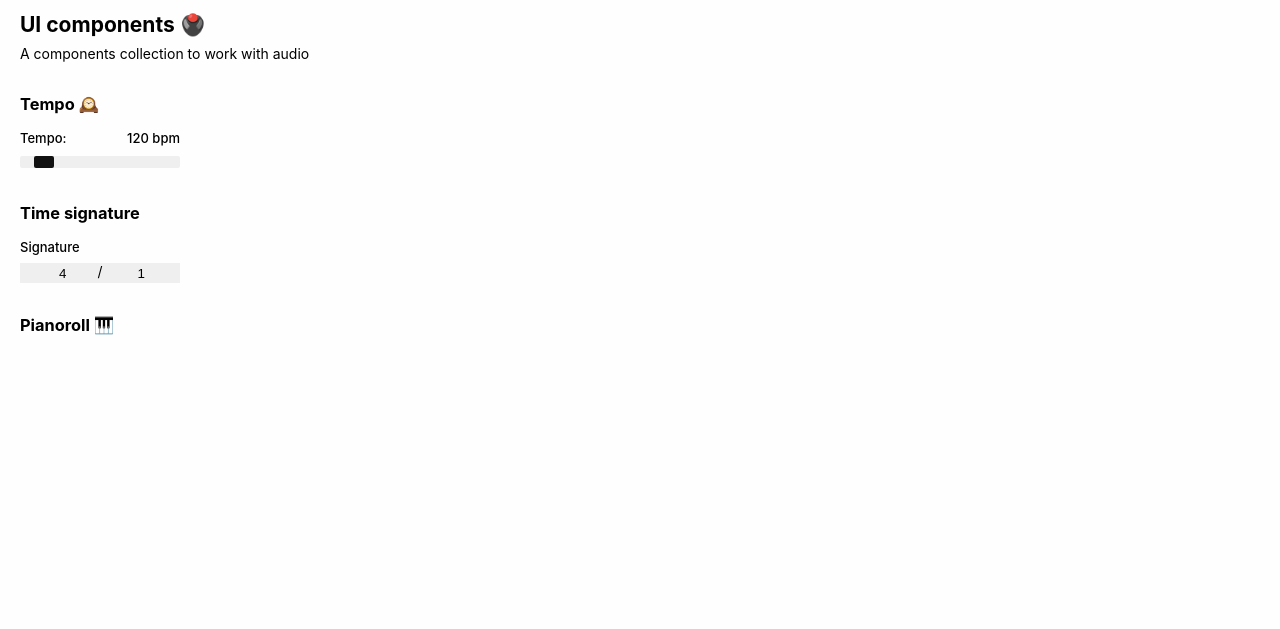
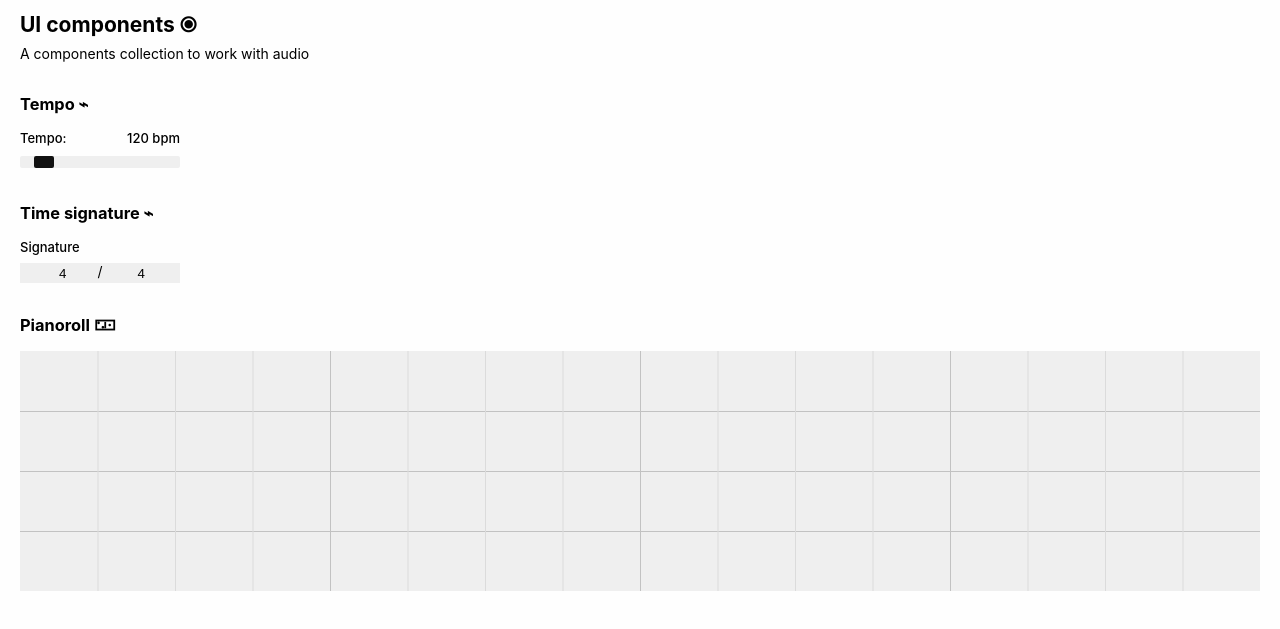
Before and after one commit to engineeringlbs/audio-experiments, a website with bundled scripts: page 06-ui-components/index.html in a window 1280 px wide. Shown: the part 87-716 px from the top of the page. Built offline with nearby package versions, Linux system fonts and the light colour scheme.

Commit message:
feature: pianoroll

```diff
--- a/06-ui-components/index.html
+++ b/06-ui-components/index.html
@@ -10,12 +10,12 @@
     <div class="wrapper mb-32">
       <img src="../assets/logo-line.svg" alt="logo" class="logo" />
 
-      <h2 class="mb-8">UI components 🖲️</h2>
+      <h2 class="mb-8">UI components ⦿</h2>
       <p>A components collection to work with audio</p>
     </div>
 
     <div class="wrapper mb-32">
-      <h3 class="mb-16">Tempo 🕰️</h3>
+      <h3 class="mb-16">Tempo ⌁</h3>
 
       <div class="container mb-32">
         <div class="control bpm">
@@ -34,9 +34,9 @@
     </div>
 
     <div class="wrapper mb-32">
-      <h3 class="mb-16">Time signature</h3>
+      <h3 class="mb-16">Time signature ⌁</h3>
 
-      <div class="container mb-32">
+      <div class="container">
         <div class="control signature">
           <p class="label mb-8">Signature</p>
 
@@ -56,7 +56,7 @@
               <select name="denominator" id="denominator">
                 <option value="1">1</option>
                 <option value="2">2</option>
-                <option value="4">4</option>
+                <option value="4" selected>4</option>
                 <option value="8">8</option>
                 <option value="16">16</option>
               </select>
@@ -67,7 +67,7 @@
     </div>
 
     <div class="wrapper">
-      <h3 class="mb-16">Pianoroll 🎹</h3>
+      <h3 class="mb-16">Pianoroll 🁀</h3>
 
       <div class="pianoroll"></div>
     </div>
--- a/06-ui-components/index.js
+++ b/06-ui-components/index.js
@@ -1,5 +1,6 @@
 import Tempo from './js/tempo.js'
 import TimeSignature from './js/time-signature.js'
+import Pianoroll from './js/pianoroll.js'
 
 /**
  * Basic audio setup
@@ -20,7 +21,7 @@ const SETTINGS = {
   // 0 = white, 1 = black
   // 0, 1, 0, 1, 0, 1, 0, 0, 1, 0, 1, 0
   notes: 12,
-  timeSignature: {
+  signature: {
     numerator: 4, // Beats per bar. 1-99
     denominator: 4, // Beat value. 1, 2, 4, 8 or 16
   },
@@ -30,18 +31,31 @@ const SETTINGS = {
 }
 
 
+const pianoroll = new Pianoroll({
+  wrapper: '.pianoroll',
+  bpm: SETTINGS.bpm,
+  signature: SETTINGS.signature,
+  instruments: ['Open Hat', 'Closed Hat', 'Clap', 'Kick'],
+  onChange: (props) => {
+    console.log(`Pianoroll change: ${props}`);
+  }
+})
 
 const tempo = new Tempo({
   wrapper: '.bpm',
   bpm: SETTINGS.bpm,
   onChange: (bpm) => {
-    console.log(`Tempo changed: ${bpm} BPM`);
+    SETTINGS.bpm = bpm
+    pianoroll.setBpm(bpm)
   }
 })
 
 const timesignature = new TimeSignature({
   wrapper: '.signature',
+  signature: SETTINGS.signature,
   onChange: (props) => {
-    console.log(`Time signature changed: ${props.numerator} / ${props.denominator}`);
+    SETTINGS.signature.numerator = props.numerator
+    SETTINGS.signature.denominator = props.denominator
+    pianoroll.setTimeSignature(SETTINGS.signature)
   }
 })
--- a/06-ui-components/js/pianoroll.js
+++ b/06-ui-components/js/pianoroll.js
@@ -1,34 +1,105 @@
 /**
  * Pianoroll 🎹
+ *
+ * https://learningmusic.ableton.com/es/make-beats/bars.html
  */
+const NS = 'http://www.w3.org/2000/svg'
+
 export default class Pianoroll {
-  wrapper = undefined
+  container = undefined
   bbox = undefined
-  canvas = undefined
-  context = undefined
+  editor = undefined
+  grid = undefined
+  // Values
+  bpm = 120
+  rows = 7 // octaves
+  subrows = 12 // notes
+  // Need another property to handle how many bars need to draw
+  columns = 4 // 1 bars (compás)
+  subcolumns = 4 // beats
 
-  constructor(name) {
-    this.wrapper = document.querySelector(name)
-    this.bbox = this.wrapper.getBoundingClientRect()
+  constructor({
+    wrapper,
+    bpm = 120,
+    signature = {},
+    instruments = [],
+    onChange = undefined,
+  }) {
+    this.container = document.querySelector(wrapper)
+    this.bbox = this.container.getBoundingClientRect()
+    this.bpm = bpm
+    this.rows = instruments.length ??= this.rows
+    this.subrows = instruments.length ? 0 : this.subrows
+    this.columns = signature.numerator ??= this.columns
+    this.subcolumns = signature.denominator ??= this.subcolumns
 
-    this.setupCanvas()
+    window.addEventListener('resize', () => this.setupGrid(), false)
+    this.setupGrid()
   }
 
-  setupCanvas() {
-    this.canvas = document.createElement('canvas')
-    this.context = this.canvas.getContext('2d')
-    this.canvas.width = this.bbox.width * RATIO
-    this.canvas.height = this.bbox.height * RATIO
-    this.canvas.stype.width = this.bbox.width + 'px'
-    this.canvas.stype.height = this.bbox.height + 'px'
+  setupGrid() {
+    // Keep it clean
+    this.editor && this.container.removeChild(this.editor)
 
-    this.wrapper.appendChild(this.canvas)
+    const { width, height } = this.bbox
+    const columns = this.columns * this.subcolumns
+    const y = height / this.rows
+    const x = width / columns
+
+    this.editor = document.createElementNS(NS, 'svg')
+    this.editor.setAttribute('class', 'pianoroll-editor')
+    this.editor.setAttribute('width', width)
+    this.editor.setAttribute('height', height)
+    this.container.appendChild(this.editor)
+
+    this.grid = document.createElementNS(NS, 'svg')
+    this.grid.setAttribute('class', 'pianoroll-grid')
+    this.grid.setAttribute('width', width)
+    this.grid.setAttribute('height', height)
+    this.editor.appendChild(this.grid)
+
+    // Rows
+    for (let r = 0; r < this.rows; r++) {
+      const rect = document.createElementNS(NS, 'rect')
+      rect.setAttribute('class', 'pianoroll-horizontal-grid-line')
+      rect.setAttribute('data-id', r)
+      rect.setAttribute('width', width)
+      rect.setAttribute('height', 1)
+      rect.setAttribute('x', 0)
+      rect.setAttribute('y', y * r)
+      this.grid.appendChild(rect)
+    }
+
+    // Columns
+    for (let c = 0; c < columns; c++) {
+      const rect = document.createElementNS(NS, 'rect')
+      const cls =
+        c % this.subcolumns === 0
+          ? 'pianoroll-bar-grid-line'
+          : 'pianoroll-vertical-grid-line'
+      rect.setAttribute('class', cls)
+      rect.setAttribute('data-id', c)
+      rect.setAttribute('width', 1)
+      rect.setAttribute('height', height)
+      rect.setAttribute('x', x * c)
+      rect.setAttribute('y', 0)
+      this.grid.appendChild(rect)
+    }
   }
 
-  drawGrid() {
-    // Horizontal sections
-    for (let o = 0; o < SETTINGS.octaves; o++) {}
+  /**
+   * Public API
+   */
+  setBpm(bpm) {
+    this.bpm = bpm
+
+    this.setupGrid()
+  }
+
+  setTimeSignature(signature) {
+    this.columns = signature.numerator ??= this.columns
+    this.subcolumns = signature.denominator ??= this.subcolumns
+
+    this.setupGrid()
   }
 }
-
-const pianoroll = new Pianoroll('.pianoroll')
--- a/06-ui-components/js/tempo.js
+++ b/06-ui-components/js/tempo.js
@@ -10,7 +10,7 @@ export default class Tempo {
   }
   onChange = undefined
 
-  constructor({ wrapper, bpm = 120.0, onChange = undefined }) {
+  constructor({ wrapper, bpm = 120, onChange = undefined }) {
     const w = document.querySelector(wrapper)
 
     this.bpm = bpm
--- a/06-ui-components/style.css
+++ b/06-ui-components/style.css
@@ -122,12 +122,6 @@ sup {
   width: 160px;
 }
 
-.pianoroll {
-  width: 100%;
-  height: 600px;
-  overflow: hidden;
-}
-
 /* Range */
 input[type=range] {
   width: 100%;
@@ -174,3 +168,25 @@ select {
 .signature .column {
   width: 50%;
 }
+
+.pianoroll {
+  width: 100%;
+  height: 240px;
+  background-color: #efefef;
+  overflow: hidden;
+}
+
+.pianoroll-horizontal-grid-line,
+.pianoroll-bar-grid-line {
+  fill: #c2c2c2;
+  pointer-events: none;
+}
+.pianoroll-vertical-grid-line {
+  fill: #dbdbdb;
+  pointer-events: none;
+}
+
+.pianoroll-horizontal-grid-line[data-id="0"],
+.pianoroll-bar-grid-line[data-id="0"] {
+  display: none;
+}
```
